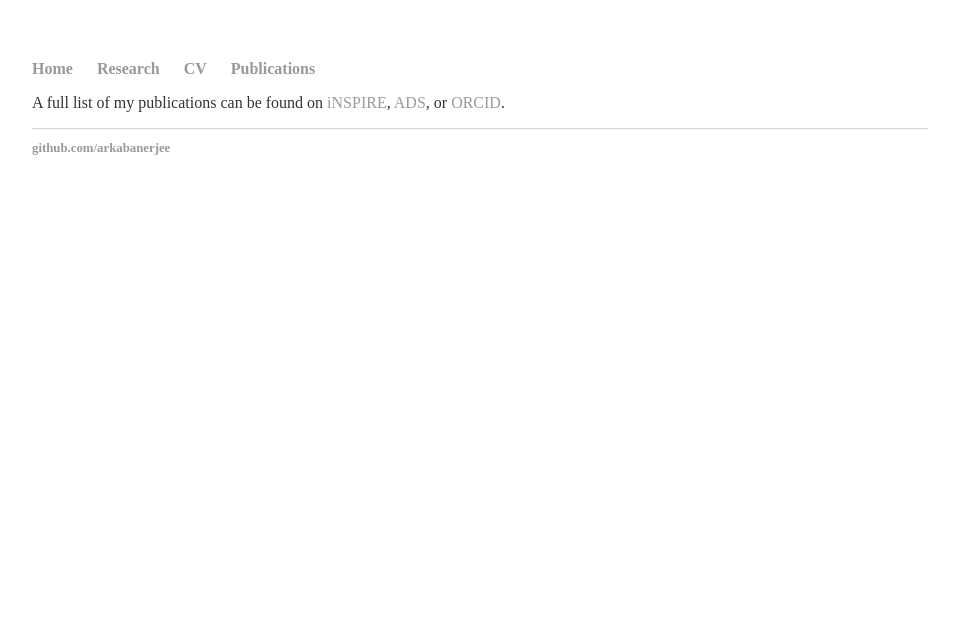
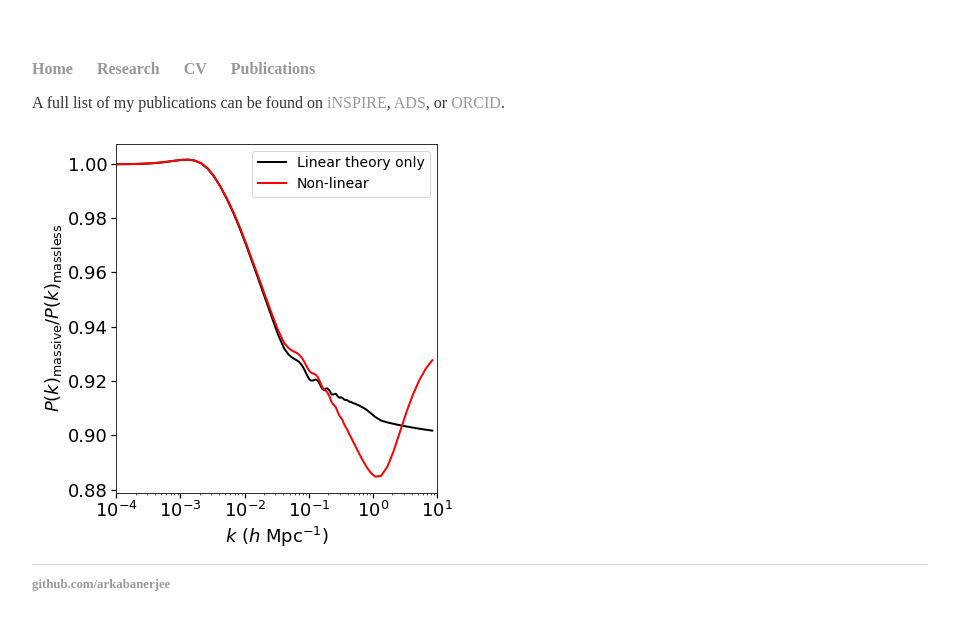
Before and after one commit to arkabanerjee/arkabanerjee.github.io, a Jekyll site: the page built from publications/index.html, in a window 1280 px wide. Shown: the top 630 px of the page, without its empty margins (160-1119 px from the left). Built offline with Jekyll 4.4.1, drawn with Linux system fonts in a browser that asks for light colours.

Commit message:
Add pciture

```diff
--- a/publications/index.html
+++ b/publications/index.html
@@ -5,3 +5,5 @@ title: Publications
 <div class="blurb">
 	<p>A full list of my publications can be found on <a href="https://inspirehep.net/authors/1671323?ui-citation-summary=true">iNSPIRE</a>, <a href="https://ui.adsabs.harvard.edu/search/p_=0&q=orcid%3A0000-0002-5209-1173&sort=date%20desc%2C%20bibcode%20desc">ADS</a>, or <a href="https://orcid.org/0000-0002-5209-1173">ORCID</a>.</p>
 </div><!-- /.blurb -->
+
+<img src="power_spectrum.png" alt="some_text">
```
Also changed, not shown: assets/power_spectrum.png (added), publications/power_spectrum.png (added), 1 other file.
